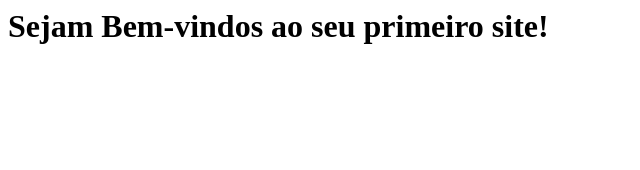
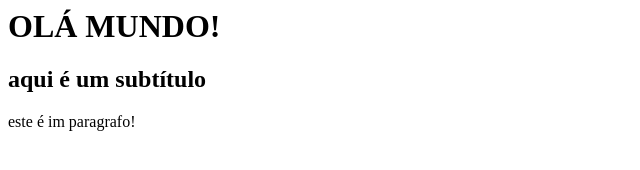
Before and after one commit to pfulche/site, a plain HTML site: page index.html in a window 1280 px wide. Shown: the whole page, without its empty margins (0-640 px from the left). Drawn offline with Linux system fonts and the light colour scheme.

Commit message:
Add files via upload

```diff
--- a/index.html
+++ b/index.html
@@ -1,7 +1,16 @@
-<html>
+<hmtl>
+
+<head>
+
+<title> Meu título!</title>
+
+</head>
+
 <body>
-<h1>
-Sejam Bem-vindos ao seu primeiro site!
+
+<h1> OLÁ MUNDO!
 </h1>
-</body>
-</html>
+<h2>aqui é um subtítulo</h2>
+<p>
+este é im paragrafo!
+<p>
```
